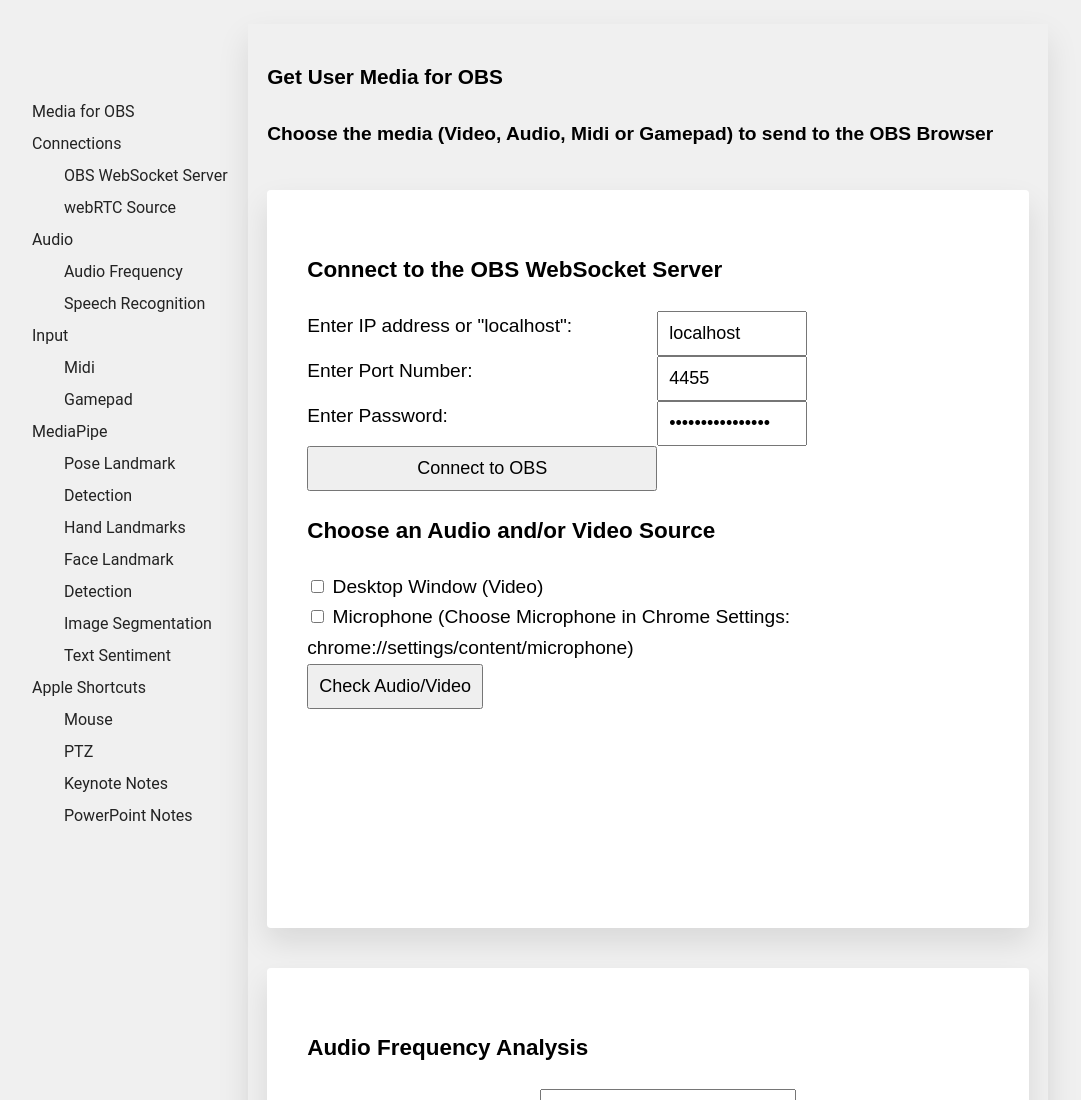
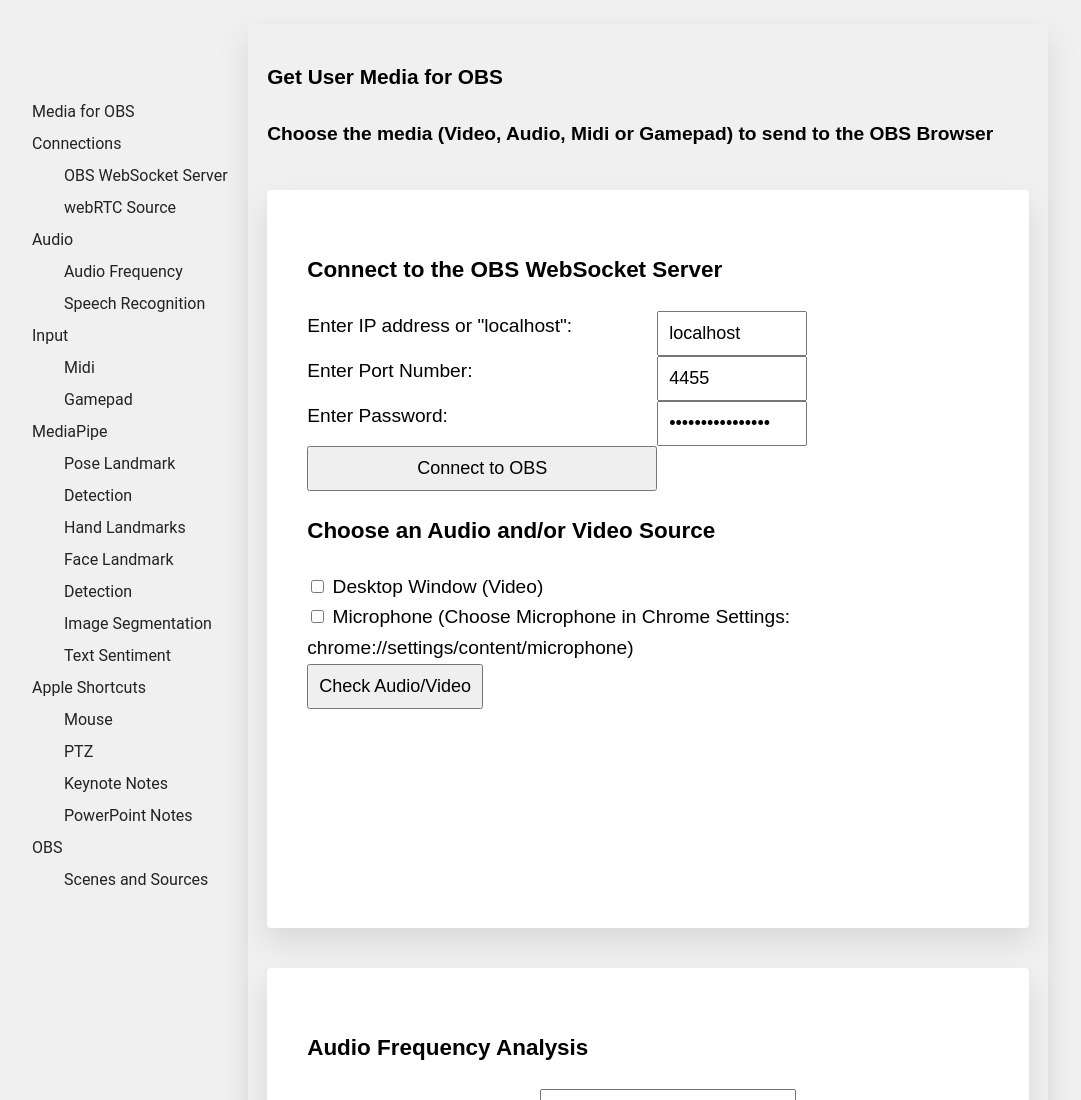
Before and after one commit to UUoocl/GUM, a plain HTML site: page index.html in a window 1280 px wide. Shown: the top 1100 px of the page, without its empty margins (32-1113 px from the left). Drawn offline with Linux system fonts and the light colour scheme.

Commit message:
table of content update

```diff
--- a/index.html
+++ b/index.html
@@ -53,6 +53,12 @@
                         <li><a href="#ptz-shortcuts">PTZ<br></a></li>
                         <li><a href="#keynote-shortcuts">Keynote Notes<br></a></li>
                         <li><a href="#powerPoint-shortcuts">PowerPoint Notes<br></a></li>
+                    </ul>
+                </li>
+                <li>
+                    <a href="#obs-scenes">OBS</a>
+                    <ul>
+                        <li><a href="#mouse-shortcuts">Scenes and Sources<br></a></li>
                     </ul>
                 </li>
             </ul>
```
